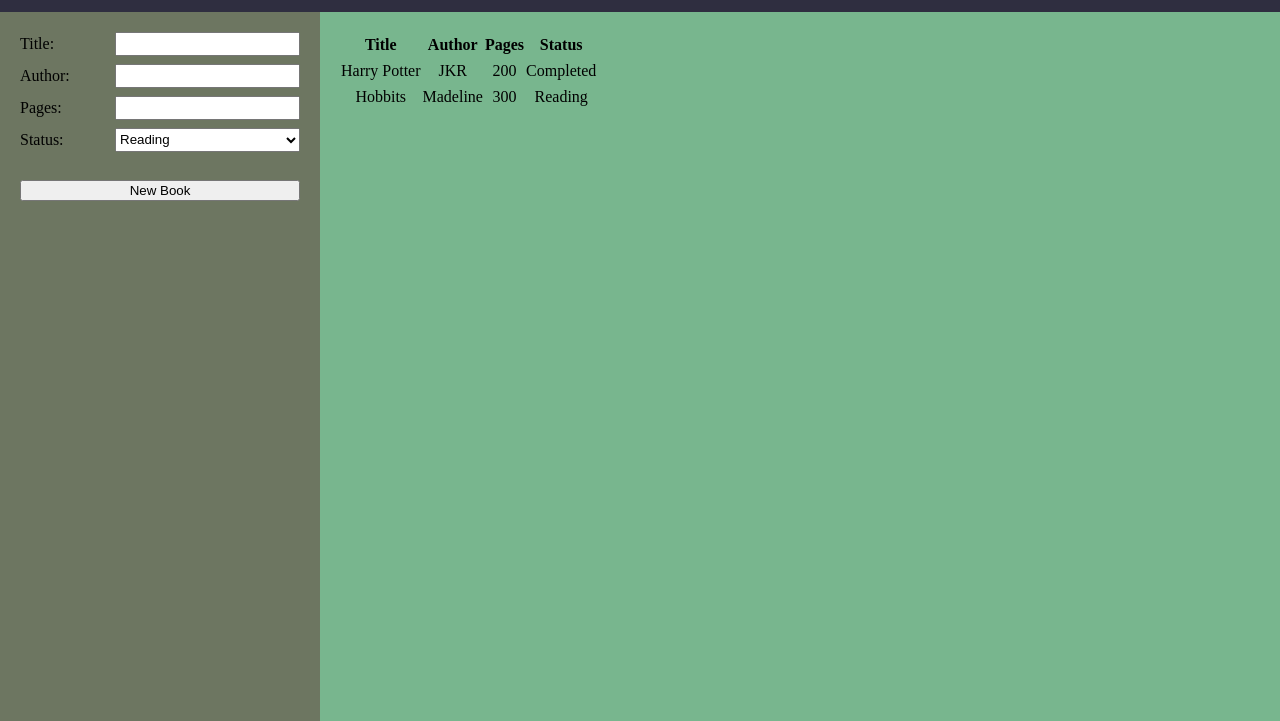
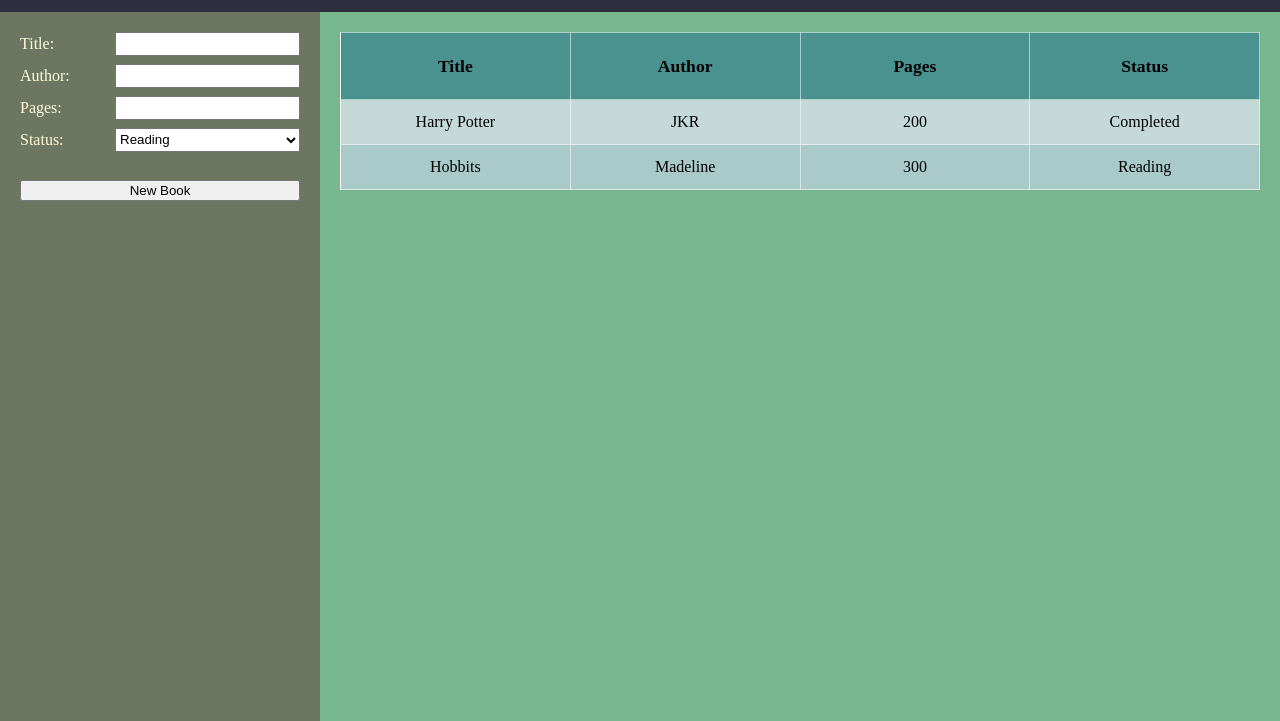
Before and after one commit to yosuanicolaus/odin-library, a plain HTML site: page index.html in a window 1280 px wide. Shown: the part 79-800 px from the top of the page. Drawn offline with Linux system fonts and the light colour scheme.

Commit message:
style container, table

```diff
--- a/index.html
+++ b/index.html
@@ -11,7 +11,7 @@
   <body>
     <header>
       <h1>Library</h1>
-      <div>John Doe</div>
+      <div>© Yosua Nicolaus</div>
     </header>
 
     <form class="sidebar">
@@ -32,6 +32,7 @@
       <button id="new" type="reset">New Book</button>
     </form>
 
+    <div class="container">
       <table id="container">
         <tr>
           <th>Title</th>
@@ -40,6 +41,7 @@
           <th>Status</th>
         </tr>
       </table>
+    </div>
 
     <script src="./library.js"></script>
   </body>
--- a/style.scss
+++ b/style.scss
@@ -31,6 +31,7 @@ header {
 
 .sidebar {
   background-color: $sidebar;
+  color: $white;
 
   display: grid;
   grid-template-columns: 1fr 1fr;
@@ -45,11 +46,39 @@ header {
   }
 }
 
-#container {
+.container {
   background-color: $container;
   text-align: center;
   padding: 20px;
 
   display: grid;
-  align-content: flex-start;
+  align-items: start;
+
+  table {
+    background-color: whitesmoke;
+    table-layout: fixed;
+    width: 100%;
+    border-collapse: collapse;
+    th,td {
+      border: 1px solid rgba(255, 255, 255, 0.534);
+    }
+
+    tr:nth-child(2n - 1) {
+      background-color: #49929071;
+    }
+
+    tr:nth-child(2n) {
+      background-color: #49929049;
+    }
+
+    th {
+      padding: 20px;
+      background-color: #499290;
+      font-size: 1.1rem;
+    }
+
+    td {
+      padding: 10px;
+    }
+  }
 }
```
Also changed, not shown: style.css, 1 other file. Lines whose indentation alone changed are shown as unchanged.
